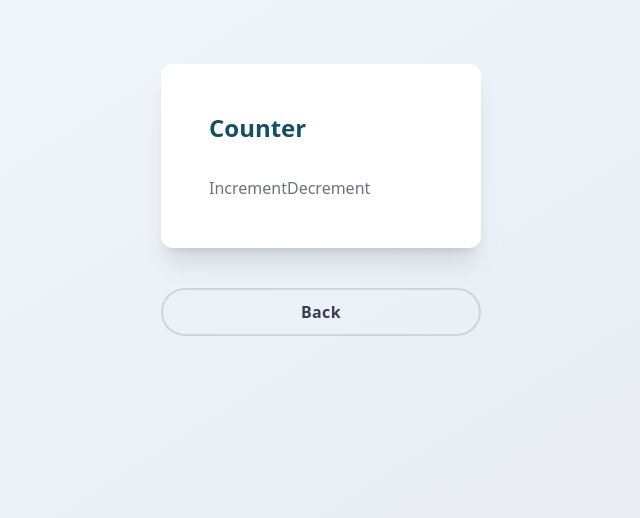
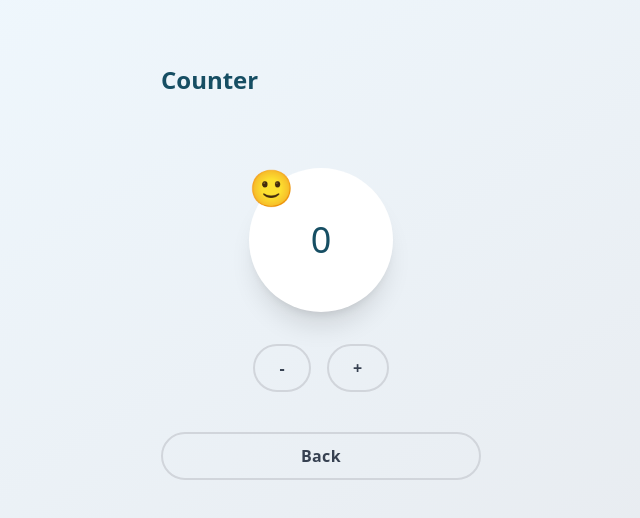
Before and after one commit to bcdrme/nuxt-demo-project, a Nuxt app: page /counter in a window 1280 px wide. Shown: the top 518 px of the page, without its empty margins (319-959 px from the left). Built offline with nearby package versions, Linux system fonts and the light colour scheme.

Commit message:
Click counter

```diff
--- a/components/ClickCounter.vue
+++ b/components/ClickCounter.vue
@@ -1,10 +1,28 @@
-<script></script>
+<script setup>
+const count = useState('count', () => 0)
+
+const increment = () => {
+  count.value++
+}
+
+const decrement = () => {
+  count.value--
+}
+</script>
 
 <template>
-  <div class="rounded-xl bg-white p-12 shadow-xl">
-    <h2 class="mb-8 text-2xl font-bold text-cyan-900">Counter</h2>
-    <p>{{ count }}</p>
-    <button @click="increment">Increment</button>
-    <button @click="decrement">Decrement</button>
+  <!-- <div class="rounded-xl bg-white p-12 shadow-xl"> -->
+  <h2 class="mb-8 text-2xl font-bold text-cyan-900">Counter</h2>
+  <div class="grid place-items-center gap-8">
+    <div
+      class="border-1 relative flex h-36 w-36 items-center justify-center rounded-full bg-white p-5 text-center text-4xl text-cyan-900 shadow-xl">
+      <span class="absolute left-0 top-0 text-4xl">🙂 </span>
+      {{ count }}
+    </div>
+    <div class="grid grid-flow-col gap-4">
+      <NavButton @click="decrement">-</NavButton>
+      <NavButton @click="increment">+</NavButton>
+    </div>
   </div>
+  <!-- </div> -->
 </template>
--- a/pages/users/index.vue
+++ b/pages/users/index.vue
@@ -3,8 +3,9 @@ const { data } = await useFetch('https://jsonplaceholder.typicode.com/users')
 </script>
 
 <template>
-  <div class="relative h-screen bg-gradient-to-br from-sky-50 to-gray-200 py-16">
-    <h1>Users</h1>
+  <div class="grid gap-10">
+    <div class="rounded-xl bg-white p-12 shadow-xl">
+      <h2 class="mb-8 text-2xl font-bold text-cyan-900">Users</h2>
       <ul>
         <li
           v-for="user in data"
@@ -15,4 +16,13 @@ const { data } = await useFetch('https://jsonplaceholder.typicode.com/users')
         </li>
       </ul>
     </div>
+    <NavButton
+      @click="
+        () => {
+          $router.push('/')
+        }
+      ">
+      Back
+    </NavButton>
+  </div>
 </template>
```
Lines whose indentation alone changed are shown as unchanged.
